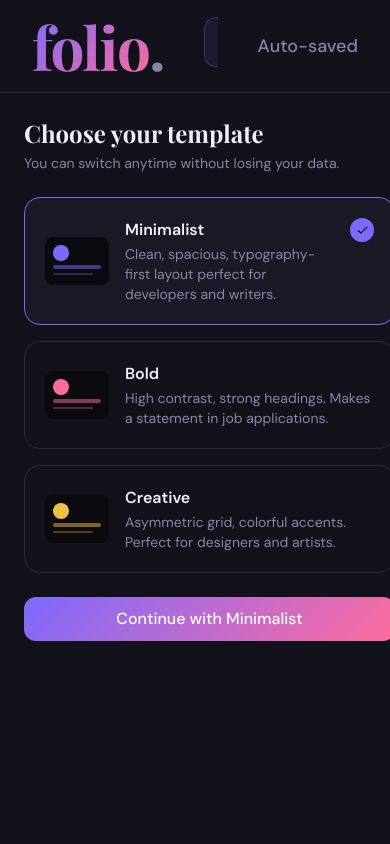
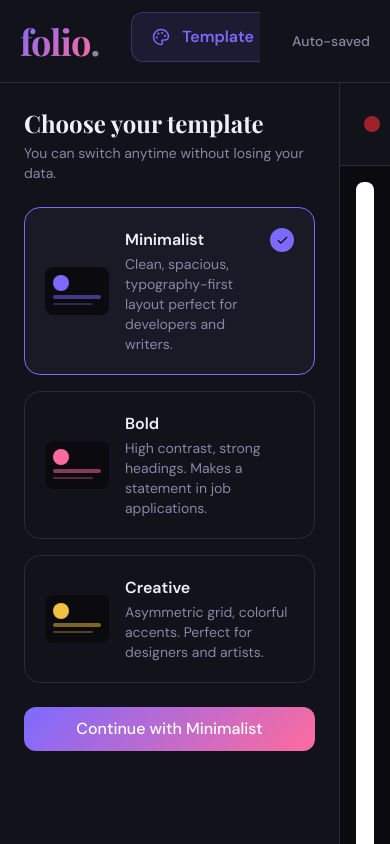
Before and after one commit to reeham4411/Portfolio-Builder, a Next.js app: page /builder in a window 390 px wide. Built offline with nearby package versions, Linux system fonts and the light colour scheme.

Commit message:
fix:sizing

```diff
--- a/src/components/builder/BuilderLayout.tsx
+++ b/src/components/builder/BuilderLayout.tsx
@@ -13,32 +13,29 @@ export default function BuilderLayout() {
         className="h-screen flex flex-col overflow-hidden"
         style={{ background: "var(--bg)" }}
       >
-        {/* Top bar */}
-        <header className="flex items-center justify-between px-8 py-4 border-b border-(--border) bg-(--surface) shrink-0 z-10">
+        <header className="flex items-center justify-between px-5 md:px-8 py-3 md:py-4 border-b border-(--border) bg-(--surface) shrink-0 z-10 gap-4">
           <Link
             href="/"
-            className="font-display text-6xl font-bold tracking-tight"
+            className="font-display text-4xl md:text-5xl font-bold tracking-tight shrink-0"
           >
             <span className="gradient-text">folio</span>
             <span className="text-(--text-muted)">.</span>
           </Link>
 
-          <div className="flex-1 mx-10 overflow-x-auto">
+          <div className="flex-1 mx-4 md:mx-10 overflow-x-auto">
             <StepNav />
           </div>
 
-          <div className="text-lg font-medium text-(--text-muted) shrink-0">
+          <div className="text-sm md:text-base font-medium text-(--text-muted) shrink-0">
             Auto-saved
           </div>
         </header>
-        {/* Main 2-column layout */}
+
         <div className="flex flex-1 overflow-hidden">
-          {/* Sidebar */}
-          <div className="w-105 shrink-0 border-r border-(--border) bg-(--surface) overflow-hidden">
+          <div className="w-85 md:w-95 shrink-0 border-r border-(--border) bg-(--surface) overflow-hidden">
             <Sidebar />
           </div>
 
-          {/* Preview */}
           <div className="flex-1 overflow-hidden">
             <PreviewPane />
           </div>
--- a/src/components/landing/Hero.tsx
+++ b/src/components/landing/Hero.tsx
@@ -34,10 +34,9 @@ export default function Hero() {
 
   return (
     <section className="relative min-h-screen flex items-center justify-center overflow-hidden">
-      {/* Background mesh */}
       <div className="absolute inset-0 pointer-events-none">
         <div className="absolute top-1/4 left-1/4 w-96 h-96 rounded-full bg-(--accent) opacity-10 blur-[120px]" />
-        <div className="absolute bottom-1/4 right-1/4 w-80 h-80 rounded-full bg-(--accent-2)opacity-8 blur-[100px]" />
+        <div className="absolute bottom-1/4 right-1/4 w-80 h-80 rounded-full bg-(--accent-2) opacity-8 blur-[100px]" />
         <div
           className="absolute inset-0 opacity-[0.03]"
           style={{
@@ -48,33 +47,32 @@ export default function Hero() {
         />
       </div>
 
-      {/* Nav */}
-      <nav className="absolute top-0 left-0 right-0 flex items-center justify-between px-8 py-6 z-10">
-        <span className="font-display text-6xl font-bold tracking-tight">
+      <nav className="absolute top-0 left-0 right-0 flex items-center justify-between px-5 md:px-8 py-5 z-10 gap-4">
+        <span className="font-display text-4xl md:text-5xl font-bold tracking-tight shrink-0">
           <span className="gradient-text">folio</span>
           <span className="text-(--text-muted)">.</span>
         </span>
 
-        <div className="flex items-center gap-4">
+        <div className="flex items-center gap-3 flex-wrap justify-end">
           {!isLoggedIn && (
             <>
               <Link
                 href="/login"
-                className="flex items-center gap-2 text-lg font-semibold px-6 py-3 rounded-full border border-(--border) hover:border-(--accent) hover:text-(--accent) transition-all duration-300"
+                className="flex items-center gap-2 text-sm md:text-base font-semibold px-4 md:px-5 py-2.5 rounded-full border border-(--border) hover:border-(--accent) hover:text-(--accent) transition-all duration-300"
               >
                 Login
               </Link>
 
               <Link
                 href="/signup"
-                className="flex items-center gap-2 text-lg font-semibold px-6 py-3 rounded-full border border-(--border) hover:border-(--accent) hover:text-(--accent) transition-all duration-300"
+                className="flex items-center gap-2 text-sm md:text-base font-semibold px-4 md:px-5 py-2.5 rounded-full border border-(--border) hover:border-(--accent) hover:text-(--accent) transition-all duration-300"
               >
                 Sign Up
               </Link>
 
               <button
                 disabled
-                className="flex items-center gap-2 text-lg font-semibold px-6 py-3 rounded-full border border-(--border) opacity-50 cursor-not-allowed"
+                className="flex items-center gap-2 text-sm md:text-base font-semibold px-4 md:px-5 py-2.5 rounded-full border border-(--border) opacity-50 cursor-not-allowed"
               >
                 Saved Portfolios
               </button>
@@ -84,7 +82,7 @@ export default function Hero() {
           {isLoggedIn && (
             <Link
               href="/dashboard"
-              className="flex items-center gap-2 text-lg font-semibold px-6 py-3 rounded-full border border-(--border) hover:border-(--accent) hover:text-(--accent) transition-all duration-300"
+              className="flex items-center gap-2 text-sm md:text-base font-semibold px-4 md:px-5 py-2.5 rounded-full border border-(--border) hover:border-(--accent) hover:text-(--accent) transition-all duration-300"
             >
               Saved Portfolios
             </Link>
@@ -93,14 +91,14 @@ export default function Hero() {
           {isLoggedIn ? (
             <Link
               href="/builder"
-              className="flex items-center gap-2 text-xl font-semibold px-10 py-5 rounded-full border border-(--border) hover:border-(--accent) hover:text-(--accent) transition-all duration-300"
+              className="flex items-center gap-2 text-base md:text-lg font-semibold px-5 md:px-7 py-3 rounded-full border border-(--border) hover:border-(--accent) hover:text-(--accent) transition-all duration-300"
             >
               Start Building <ArrowRight size={18} />
             </Link>
           ) : (
             <button
               disabled
-              className="flex items-center gap-2 text-xl font-semibold px-10 py-5 rounded-full border border-(--border) opacity-50 cursor-not-allowed"
+              className="flex items-center gap-2 text-base md:text-lg font-semibold px-5 md:px-7 py-3 rounded-full border border-(--border) opacity-50 cursor-not-allowed"
             >
               Start Building <ArrowRight size={18} />
             </button>
@@ -108,9 +106,8 @@ export default function Hero() {
         </div>
       </nav>
 
-      {/* Hero content */}
-      <div className="relative z-10 text-center max-w-5xl mx-auto px-6">
-        <h1 className="font-display text-9xl md:text-15xl font-black leading-[0.9] tracking-tight mb-8 opacity-0 animate-fade-up animate-delay-100">
+      <div className="relative z-10 text-center max-w-6xl mx-auto px-6 pt-24">
+        <h1 className="font-display text-6xl sm:text-7xl md:text-8xl lg:text-[8rem] xl:text-[9rem] font-black leading-[0.9] tracking-tight mb-8 opacity-0 animate-fade-up animate-delay-100">
           Your work,
           <br />
           <span className="gradient-text">beautifully</span>
@@ -118,7 +115,7 @@ export default function Hero() {
           presented.
         </h1>
 
-        <p className="text-(--text-muted) text-xl md:text-2xl max-w-2xl mx-auto mb-12 leading-relaxed opacity-0 animate-fade-up animate-delay-200">
+        <p className="text-(--text-muted) text-lg md:text-xl max-w-2xl mx-auto mb-12 leading-relaxed opacity-0 animate-fade-up animate-delay-200">
           Build a stunning professional portfolio in minutes — not days. Choose
           a template, fill in your story, let AI refine it.
         </p>
@@ -127,7 +124,7 @@ export default function Hero() {
           {isLoggedIn ? (
             <Link
               href="/builder"
-              className="group flex items-center gap-3 px-10 py-6 rounded-full text-black font-semibold text-xl transition-all duration-300 hover:scale-105 hover:shadow-[0_0_40px_rgba(124,106,255,0.4)]"
+              className="group flex items-center gap-3 px-8 md:px-10 py-4 md:py-5 rounded-full text-black font-semibold text-lg md:text-xl transition-all duration-300 hover:scale-105 hover:shadow-[0_0_40px_rgba(124,106,255,0.4)]"
               style={{
                 background:
                   "linear-gradient(135deg, var(--accent), var(--accent-2))",
@@ -142,7 +139,7 @@ export default function Hero() {
           ) : (
             <button
               disabled
-              className="group flex items-center gap-3 px-10 py-6 rounded-full text-black font-semibold text-xl opacity-50 cursor-not-allowed"
+              className="group flex items-center gap-3 px-8 md:px-10 py-4 md:py-5 rounded-full text-black font-semibold text-lg md:text-xl opacity-50 cursor-not-allowed"
               style={{
                 background:
                   "linear-gradient(135deg, var(--accent), var(--accent-2))",
@@ -155,31 +152,12 @@ export default function Hero() {
 
           <Link
             href="/preview/demo"
-            className="flex items-center gap-2 px-10 py-6 rounded-full border border-(--border) text-xl font-semibold text-(--text-muted) hover:text-var(--text) hover:border-(--text) transition-all duration-300"
+            className="flex items-center gap-2 px-8 md:px-10 py-4 md:py-5 rounded-full border border-(--border) text-lg md:text-xl font-semibold text-(--text-muted) hover:text-var(--text) hover:border-(--text) transition-all duration-300"
           >
             <Globe size={18} />
             See Example
           </Link>
         </div>
-
-        {/* Stats */}
-        {/* <div
-          className="mt-24 grid grid-cols-3 gap-8 max-w-lg mx-auto opacity-0 animate-fade-up"
-          style={{ animationDelay: "0.5s" }}
-        >
-          {[
-            ["3 min", "avg. build time"],
-            ["12+", "templates"],
-            ["100%", "free to start"],
-          ].map(([num, label]) => (
-            <div key={label} className="text-center">
-              <div className="font-display text-3xl font-bold gradient-text">
-                {num}
-              </div>
-              <div className="text-(--text-muted)s text-sm mt-1">{label}</div>
-            </div>
-          ))}
-        </div> */}
       </div>
     </section>
   );
```
